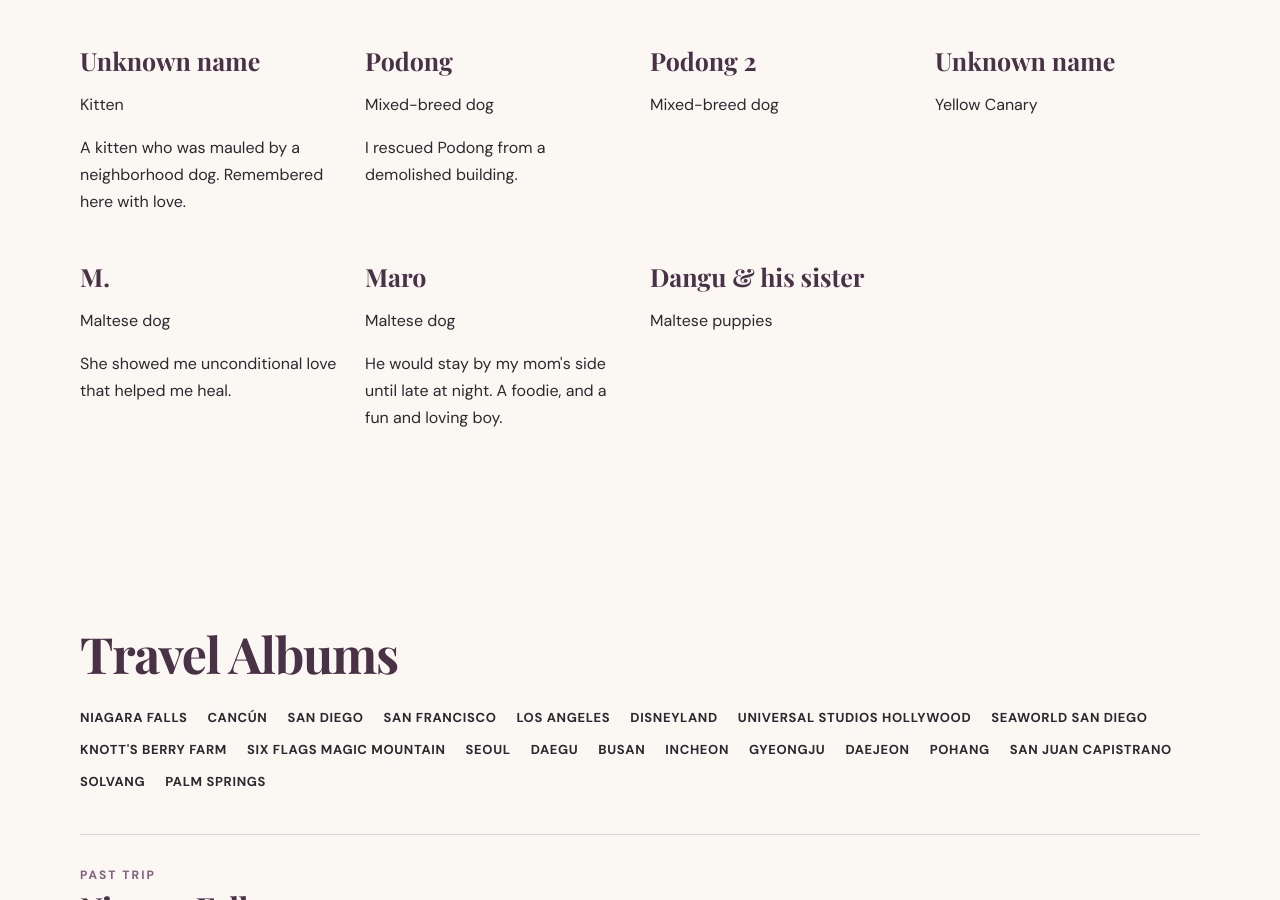
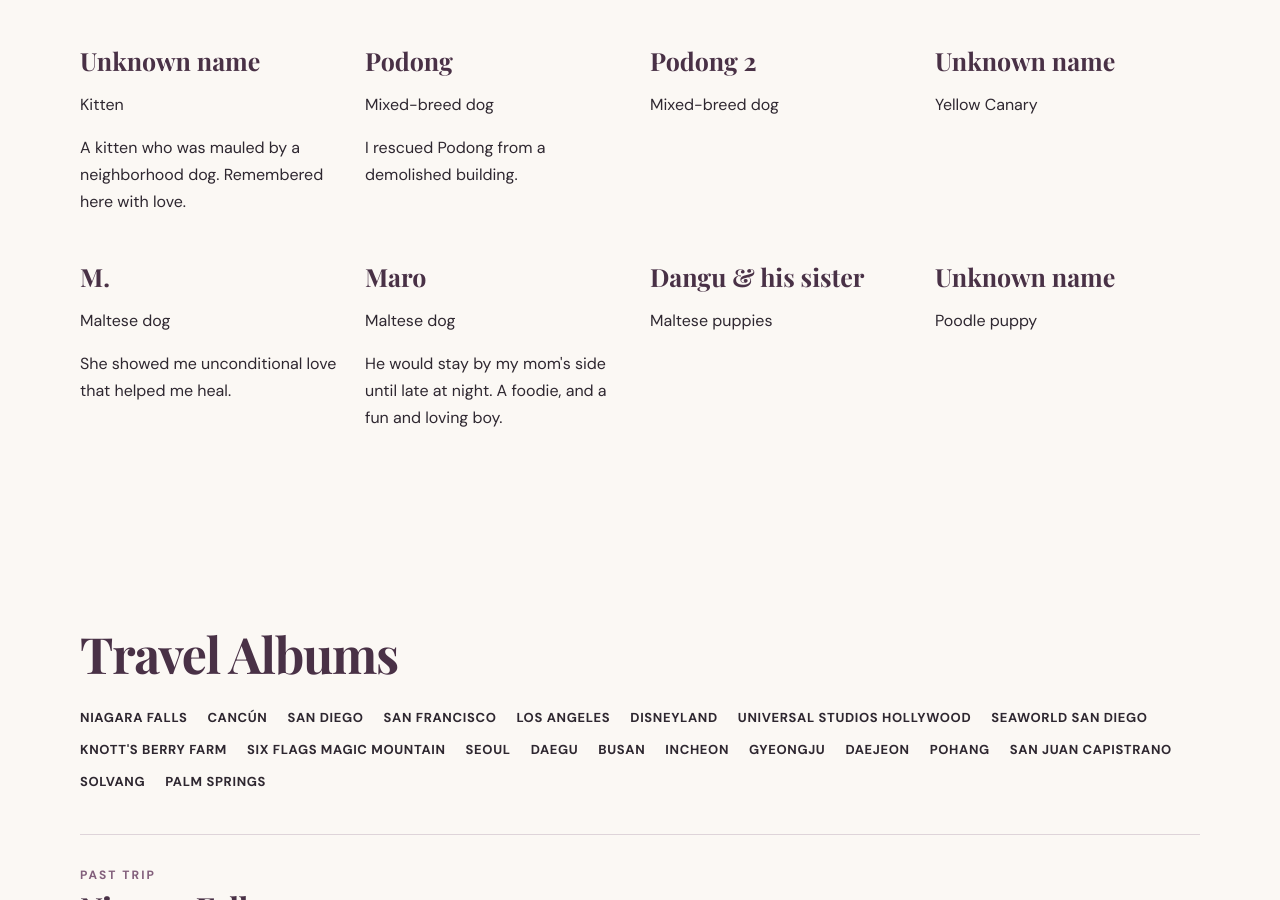
Before and after one commit to lydiarim22-coder/mindoflydia, a Jekyll site: the page built from photo-gallery.html, in a window 1280 px wide and 900 px high, scrolled down 1665 px. Built offline with Jekyll 4.4.1, drawn with Linux system fonts in a browser that asks for light colours; some web fonts are replaced.

Commit message:
Add unnamed Poodle puppy to pet memorial gallery

```diff
--- a/_data/dog_memorials.yml
+++ b/_data/dog_memorials.yml
@@ -38,3 +38,6 @@
 
 - name: "Dangu & his sister"
   breed: Maltese puppies
+
+- name: "Unknown name"
+  breed: Poodle puppy
```
